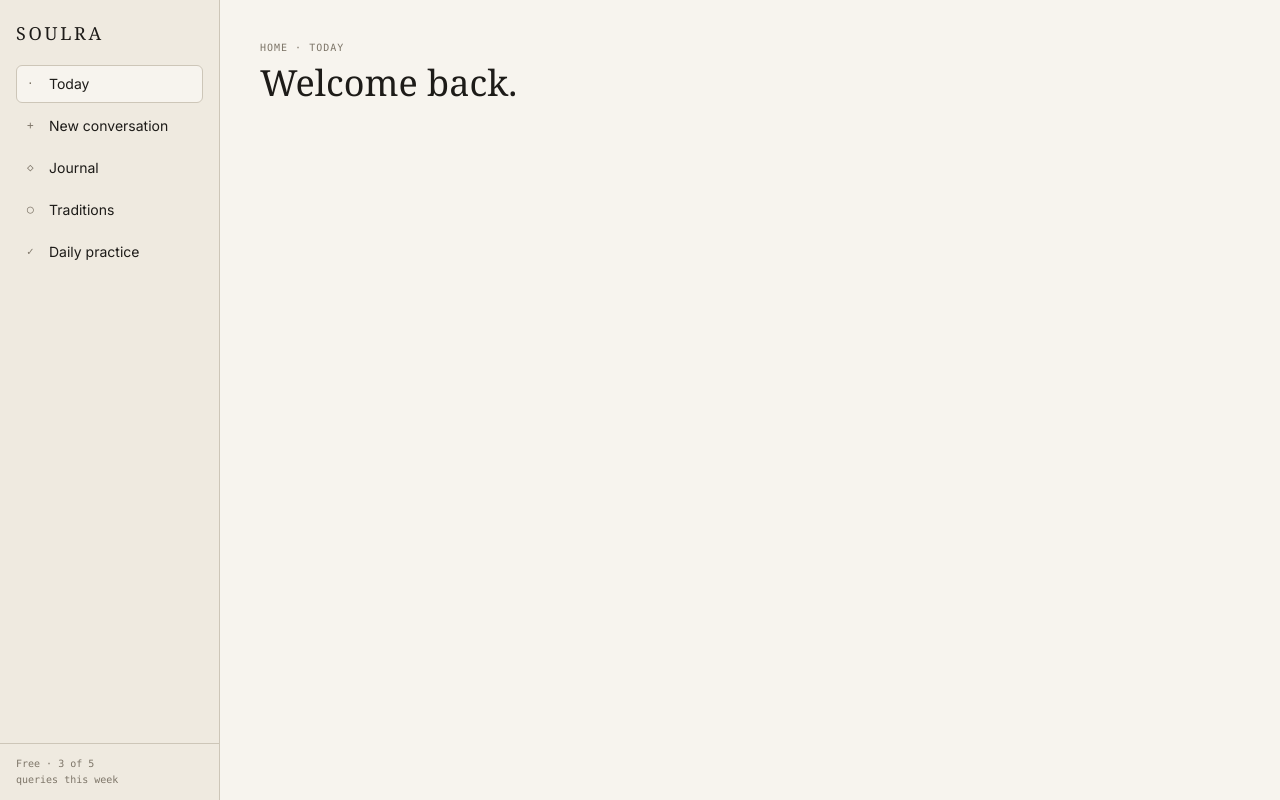
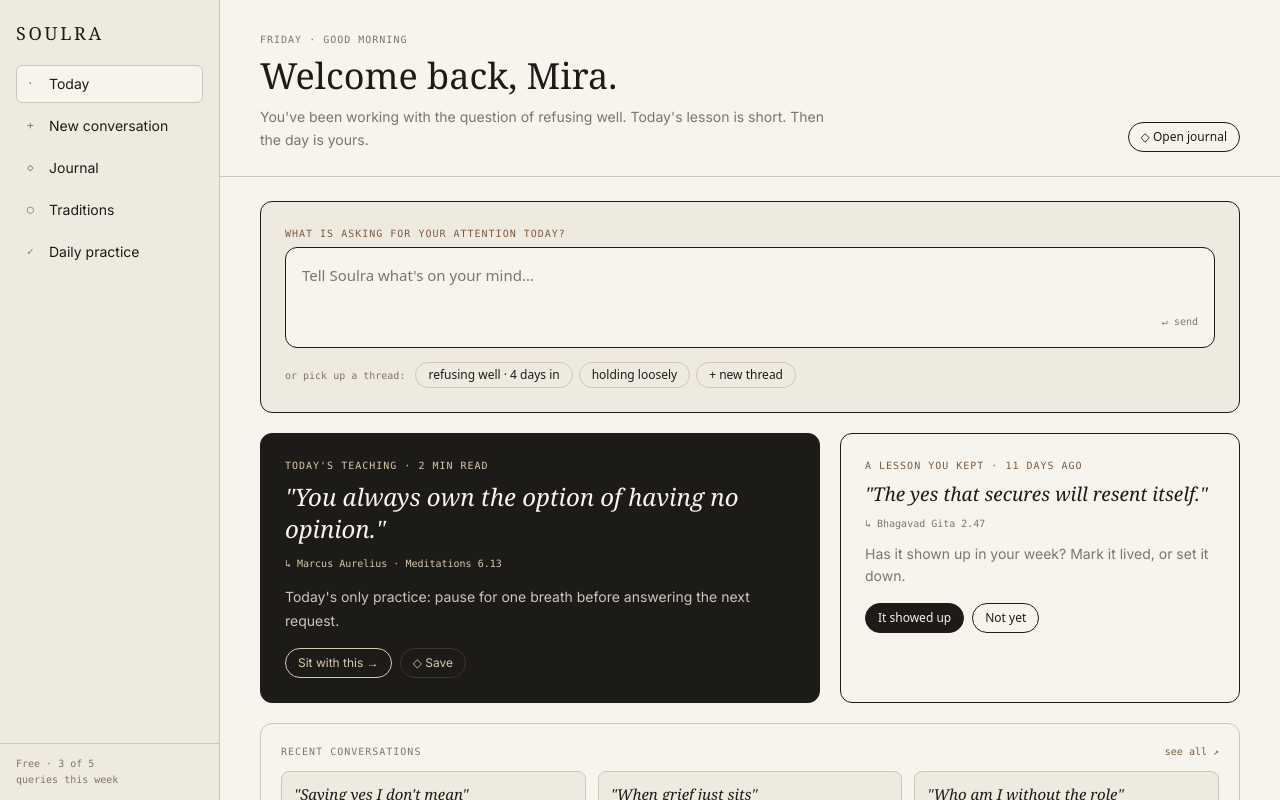
Before and after one commit to ananthanarayanan431/soulra, a Next.js app: page /home in a window 1280 px wide. Built offline with nearby package versions, Linux system fonts and the light colour scheme.

Commit message:
feat: implement Home screen (Direction A)

```diff
--- a/app/home/page.tsx
+++ b/app/home/page.tsx
@@ -1,13 +1,6 @@
-import { Sidebar } from "@/components/layout";
+// app/home/page.tsx
+import { HomeScreen } from "@/components/screens/HomeScreen";
 
 export default function HomePage() {
-  return (
-    <div className="flex h-screen bg-paper overflow-hidden">
-      <Sidebar />
-      <main className="flex-1 overflow-auto p-10">
-        <div className="font-mono text-[10px] text-muted uppercase tracking-widest">home · today</div>
-        <div className="font-serif text-4xl mt-2">Welcome back.</div>
-      </main>
-    </div>
-  );
+  return <HomeScreen />;
 }
--- /dev/null
+++ b/components/screens/HomeScreen.tsx
@@ -0,0 +1,119 @@
+// components/screens/HomeScreen.tsx
+import { Sidebar } from "@/components/layout";
+import { Button } from "@/components/ui";
+import { Chip } from "@/components/ui";
+import { Input } from "@/components/ui";
+
+export function HomeScreen() {
+  return (
+    <div className="flex h-screen bg-paper overflow-hidden">
+      <Sidebar />
+      <div className="flex-1 flex flex-col overflow-auto">
+
+        {/* greeting strip */}
+        <div className="px-10 pt-8 pb-6 border-b border-line flex justify-between items-end">
+          <div>
+            <div className="font-mono text-[10px] text-muted uppercase tracking-widest">
+              Friday · good morning
+            </div>
+            <div className="font-serif text-[36px] leading-tight mt-1.5">
+              Welcome back, Mira.
+            </div>
+            <div className="text-sm text-muted mt-2 max-w-[580px] leading-relaxed">
+              You've been working with the question of refusing well.
+              Today's lesson is short. Then the day is yours.
+            </div>
+          </div>
+          <Button small>◇ Open journal</Button>
+        </div>
+
+        {/* main grid */}
+        <div className="px-10 py-6 grid grid-cols-[1.4fr_1fr] gap-5">
+
+          {/* primary CTA */}
+          <div className="col-span-2 border border-ink rounded-xl p-6 bg-paper-alt">
+            <div className="font-mono text-[10px] text-accent uppercase tracking-widest mb-1.5">
+              what is asking for your attention today?
+            </div>
+            <Input big />
+            <div className="flex flex-wrap gap-1.5 mt-3.5 items-center">
+              <span className="font-mono text-[10px] text-muted mr-1">or pick up a thread:</span>
+              <Chip>refusing well · 4 days in</Chip>
+              <Chip>holding loosely</Chip>
+              <Chip>+ new thread</Chip>
+            </div>
+          </div>
+
+          {/* today's teaching */}
+          <div className="border border-ink rounded-xl bg-ink text-paper p-6">
+            <div className="font-mono text-[10px] text-accent-soft uppercase tracking-widest mb-2">
+              today's teaching · 2 min read
+            </div>
+            <div className="font-serif text-2xl leading-[1.35] italic">
+              "You always own the option of having no opinion."
+            </div>
+            <div className="font-mono text-[10px] text-accent-soft mt-2.5">
+              ↳ Marcus Aurelius · Meditations 6.13
+            </div>
+            <div className="text-sm text-[#cdc6b8] leading-[1.7] mt-3.5">
+              Today's only practice: pause for one breath before answering the next request.
+            </div>
+            <div className="flex gap-2 mt-4">
+              <button className="text-xs border border-accent-soft text-accent-soft rounded-full px-3 py-1.5">
+                Sit with this →
+              </button>
+              <button className="text-xs border border-[#3a352d] text-accent-soft rounded-full px-3 py-1.5">
+                ◇ Save
+              </button>
+            </div>
+          </div>
+
+          {/* revisit nudge */}
+          <div className="border border-ink rounded-xl p-6 bg-paper">
+            <div className="font-mono text-[10px] text-accent uppercase tracking-widest mb-2">
+              a lesson you kept · 11 days ago
+            </div>
+            <div className="font-serif text-[19px] leading-[1.4] italic">
+              "The yes that secures will resent itself."
+            </div>
+            <div className="font-mono text-[10px] text-muted mt-2">
+              ↳ Bhagavad Gita 2.47
+            </div>
+            <div className="text-sm text-muted leading-[1.6] mt-3">
+              Has it shown up in your week? Mark it lived, or set it down.
+            </div>
+            <div className="flex gap-2 mt-4">
+              <Button small primary>It showed up</Button>
+              <Button small>Not yet</Button>
+            </div>
+          </div>
+
+          {/* recent threads */}
+          <div className="col-span-2 border border-line rounded-xl p-5 bg-paper">
+            <div className="flex justify-between items-center mb-3">
+              <div className="font-mono text-[10px] text-muted uppercase tracking-widest">
+                recent conversations
+              </div>
+              <span className="font-mono text-[10px] text-accent">see all ↗</span>
+            </div>
+            <div className="grid grid-cols-3 gap-3">
+              {[
+                ["Saying yes I don't mean", "2 days ago · 3 traditions", "career"],
+                ["When grief just sits", "1 wk ago · Sufi · Buddhist", "grief"],
+                ["Who am I without the role", "2 wk ago · Vedanta", "identity"],
+              ].map(([title, meta, tag]) => (
+                <div key={title} className="border border-line rounded-lg p-3 bg-paper-alt">
+                  <div className="font-serif text-[15px] leading-[1.35] italic">"{title}"</div>
+                  <div className="flex justify-between items-center mt-2.5">
+                    <span className="font-mono text-[9px] text-muted">{meta}</span>
+                    <Chip className="text-[9px] px-2 py-0.5">{tag}</Chip>
+                  </div>
+                </div>
+              ))}
+            </div>
+          </div>
+        </div>
+      </div>
+    </div>
+  );
+}
```
